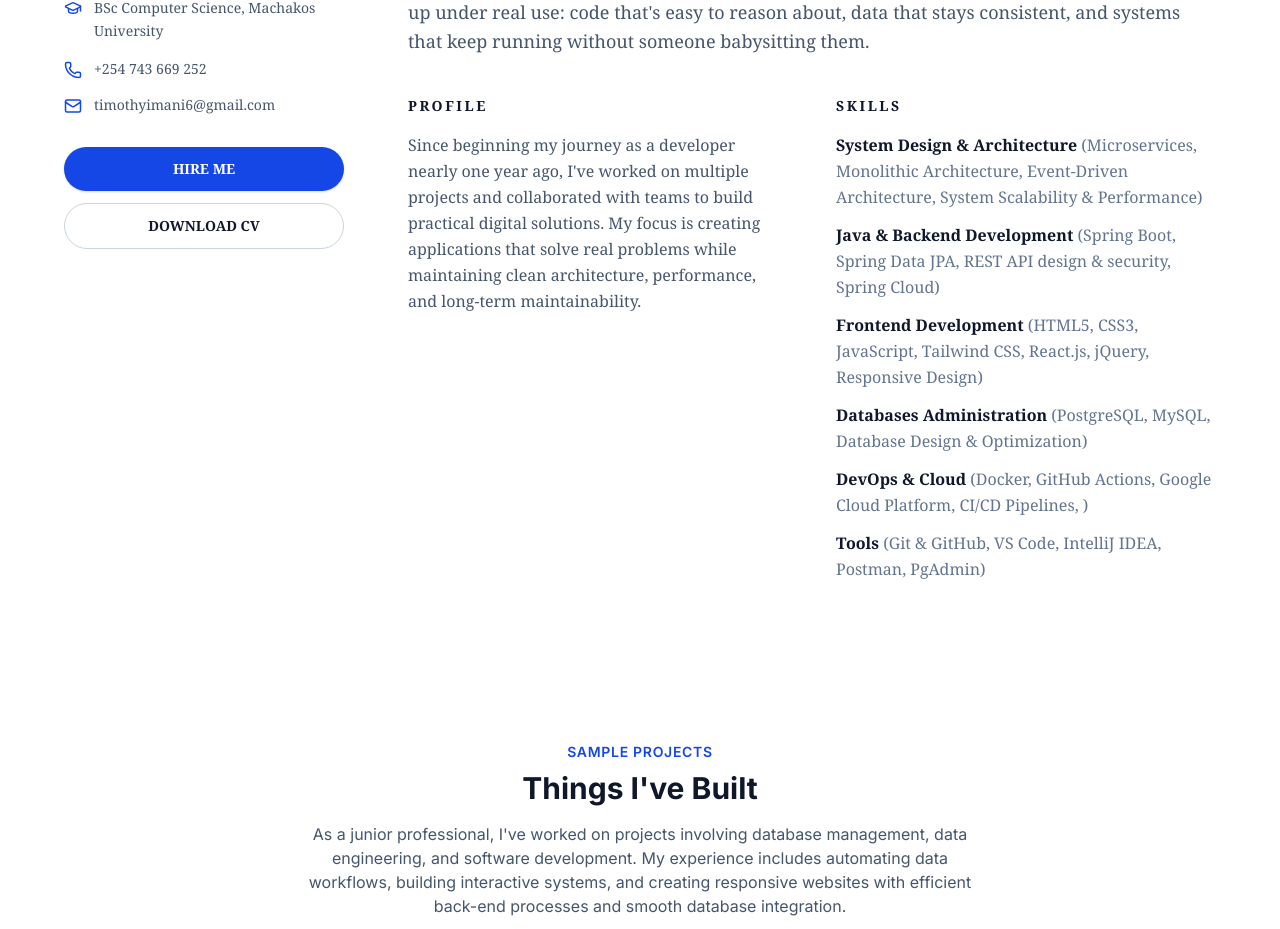
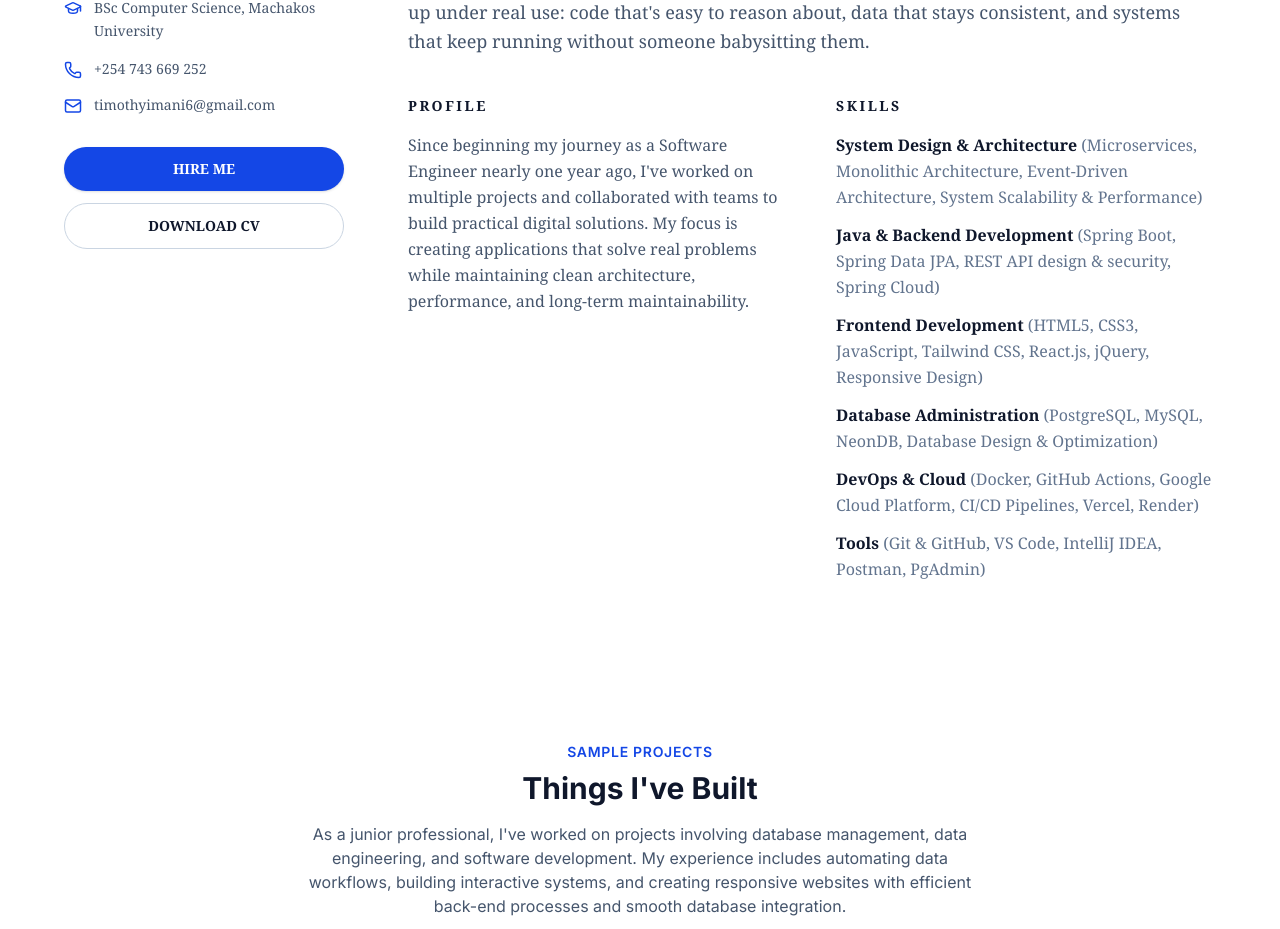
Before and after one commit to imani-prog/Timothy-Imani, a React (Vite) app: page / in a window 1280 px wide. Shown: the part 1035-1964 px from the top of the page. Built offline with nearby package versions, Linux system fonts and the light colour scheme.

Commit message:
Improved About section

```diff
--- a/src/components/sections/About.jsx
+++ b/src/components/sections/About.jsx
@@ -60,7 +60,7 @@ export default function About() {
                 href={WHATSAPP_URL}
                 target="_blank"
                 rel="noreferrer"
-                className="w-full text-center px-6 py-3 rounded-full bg-blue-700 text-white text-sm font-semibold shadow-sm hover:bg-blue-800 transition-all duration-200"
+                className="text-center px-4 py-3 rounded-full bg-blue-700 text-white text-sm font-semibold shadow-sm hover:bg-blue-800 transition-all duration-200"
               >
                 HIRE ME
               </a>
@@ -68,7 +68,7 @@ export default function About() {
                 href={CV_URL}
                 target="_blank"
                 rel="noreferrer"
-                className="w-full text-center px-6 py-3 rounded-full border border-slate-300 dark:border-slate-700 text-slate-900 dark:text-slate-100 text-sm font-semibold hover:bg-slate-100 dark:hover:bg-slate-800 transition-all duration-200"
+                className="text-center px-4 py-3 rounded-full border border-slate-300 dark:border-slate-700 text-slate-900 dark:text-slate-100 text-sm font-semibold hover:bg-slate-100 dark:hover:bg-slate-800 transition-all duration-200"
               >
                 DOWNLOAD CV
               </a>
@@ -104,7 +104,7 @@ export default function About() {
                   Profile
                 </h4>
                 <p className="text-base leading-relaxed text-slate-600 dark:text-slate-300">
-                  Since beginning my journey as a developer nearly one year ago, I've worked on
+                  Since beginning my journey as a Software Engineer nearly one year ago, I've worked on
                   multiple projects and collaborated with teams to build practical digital solutions.
                   My focus is creating applications that solve real problems while maintaining clean
                   architecture, performance, and long-term maintainability.
--- a/src/data/skillsData.js
+++ b/src/data/skillsData.js
@@ -15,13 +15,13 @@ export const skillGroups = [
     related: ['HTML5', 'CSS3','JavaScript', 'Tailwind CSS','React.js','jQuery','Responsive Design'],
   },
   {
-    main: 'Databases Administration',
-    related: ['PostgreSQL','MySQL','Database Design & Optimization'],
+    main: 'Database Administration',
+    related: ['PostgreSQL','MySQL','NeonDB','Database Design & Optimization'],
   },
 
   {
     main: 'DevOps & Cloud',
-    related: ['Docker', 'GitHub Actions', 'Google Cloud Platform', 'CI/CD Pipelines', ''],
+    related: ['Docker', 'GitHub Actions', 'Google Cloud Platform', 'CI/CD Pipelines', 'Vercel','Render'],
   },
   {
     main: 'Tools',
@@ -30,54 +30,5 @@ export const skillGroups = [
 ]
 
 export const skillCategories = [
-  {
-    title: 'Frontend',
-    icon: 'Monitor',
-    groups: [
-      {
-        heading: 'Core stack',
-        items: ['HTML5', 'CSS3', 'JavaScript', 'React.js'],
-      },
-      {
-        heading: 'Styling',
-        items: ['Tailwind CSS', 'Bootstrap', 'Responsive Design'],
-      },
-    ],
-  },
-  {
-    title: 'Backend',
-    icon: 'Server',
-    groups: [
 
-      {
-        heading: 'Frameworks',
-        items: ['Spring Boot', 'Django', 'Flask', 'FastAPI'],
-      },
-    ],
-  },
-  {
-    title: 'Data & Storage',
-    icon: 'Database',
-    groups: [
-      {
-        heading: 'Databases',
-        items: ['PostgreSQL', 'MySQL', 'SQL Server', 'MongoDB'],
-      },
-
-    ],
-  },
-  {
-    title: 'DevOps',
-    icon: 'GitBranch',
-    groups: [
-      {
-        heading: 'Delivery',
-        items: ['Docker', 'GitHub Actions', 'GCP', ''],
-      },
-      {
-        heading: 'Workflow',
-        items: ['Git', 'GitHub', 'VS Code', 'Postman'],
-      },
-    ],
-  },
 ]
```
